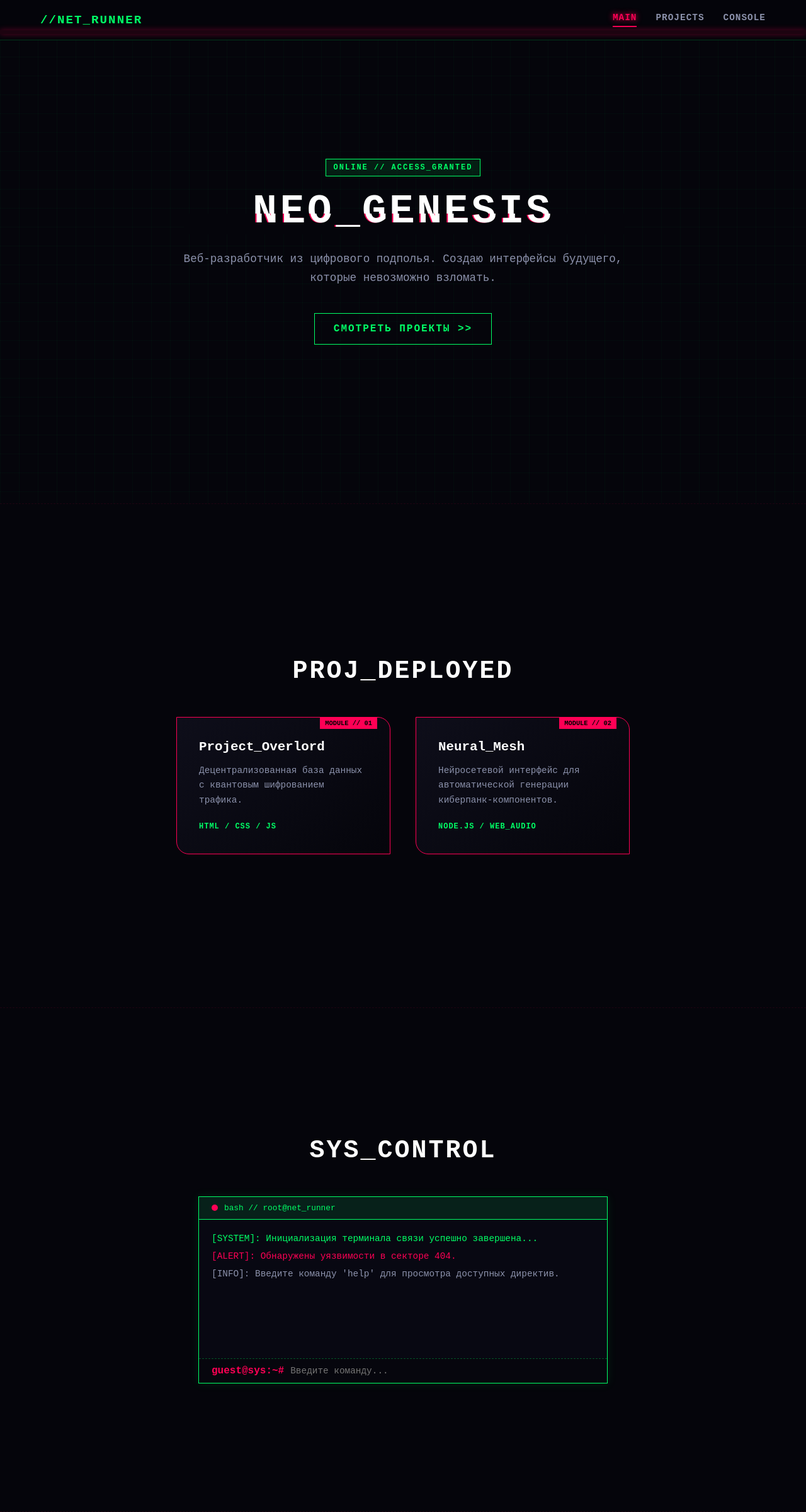
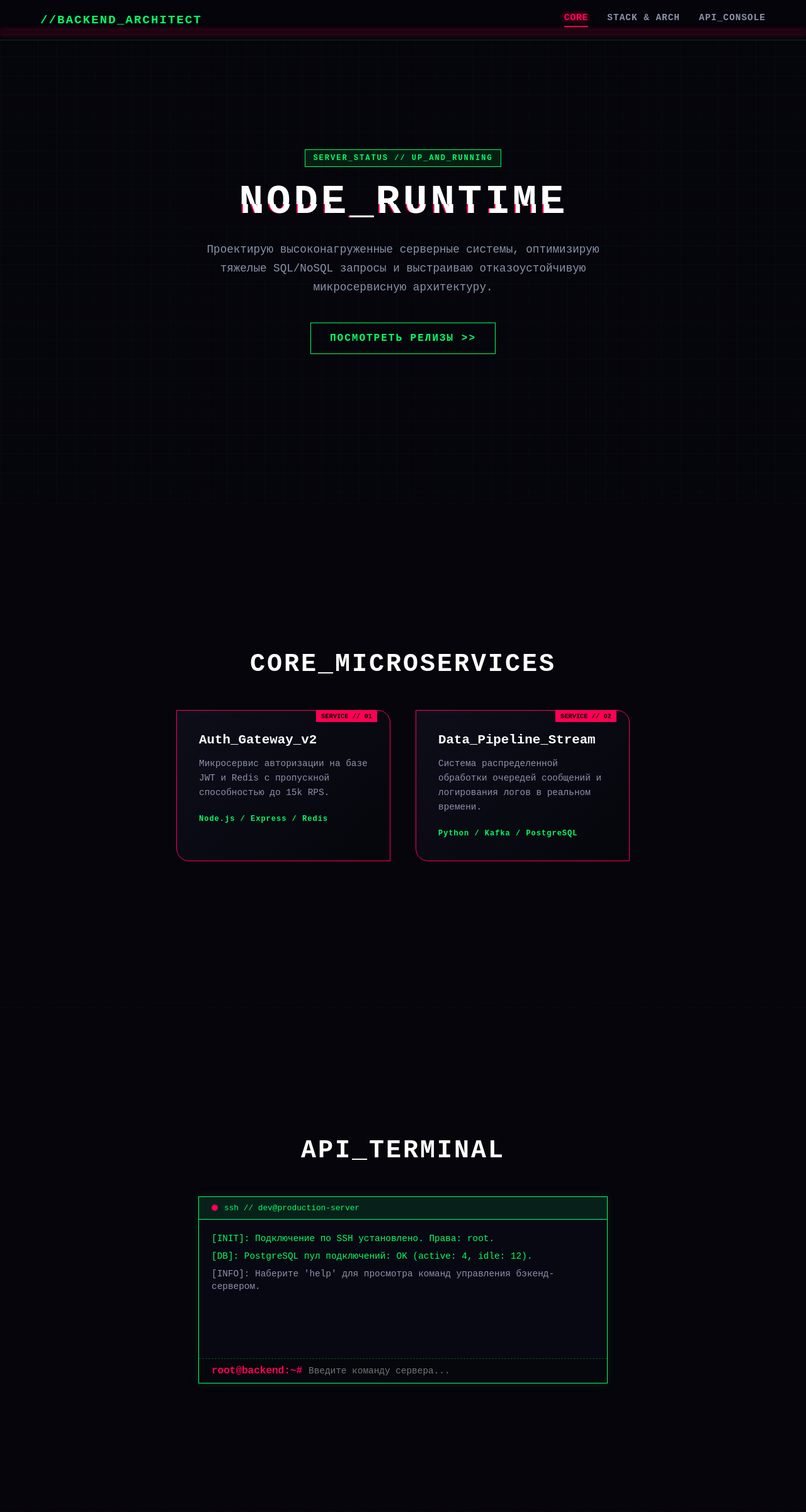
Before and after one commit to MrSkyAngule/myskile, a Django app: page / in a window 1280 px wide. Shown: the whole page at 63% size. Run offline with Django 5.2, Linux system fonts and the light colour scheme.

Commit message:
First commit

```diff
--- a/main/templates/main/home.html
+++ b/main/templates/main/home.html
@@ -3,81 +3,80 @@
 <head>
     <meta charset="UTF-8">
     <meta name="viewport" content="width=device-width, initial-scale=1.0">
-    <title>NET_RUNNER // PORTFOLIO</title>
+    <title>BACKEND_ARCHITECT // ROOT</title>
     <link rel="stylesheet" href="static/style.css">
 </head>
 <body>
 
-    <!-- Анимированная фоновая неоновая сетка -->
+    <!-- Фоновая неоновая сетка и лазер -->
     <div class="cyber-grid"></div>
     <div class="scanline"></div>
 
     <!-- Фиксированное кибер-меню -->
     <nav class="cyber-nav">
-        <div class="nav-logo" data-text="N_R">//NET_RUNNER</div>
+        <div class="nav-logo" data-text="B_A">//BACKEND_ARCHITECT</div>
         <div class="nav-links">
-            <a href="#main" class="nav-item active">MAIN</a>
-            <a href="#projects" class="nav-item">PROJECTS</a>
-            <a href="#terminal-sec" class="nav-item">CONSOLE</a>
+            <a href="#main" class="nav-item active">CORE</a>
+            <a href="#projects" class="nav-item">STACK & ARCH</a>
+            <a href="#terminal-sec" class="nav-item">API_CONSOLE</a>
         </div>
     </nav>
 
     <!-- СЕКЦИЯ 1: Главный экран -->
     <section id="main" class="section-container">
         <div class="hero-block">
-            <div class="status-badge">ONLINE // ACCESS_GRANTED</div>
-            <h1 class="hero-title" data-text="NEO_GENESIS">NEO_GENESIS</h1>
-            <p class="hero-subtitle">Веб-разработчик из цифрового подполья. Создаю интерфейсы будущего, которые невозможно взломать.</p>
-            <a href="#projects" class="action-btn">СМОТРЕТЬ ПРОЕКТЫ <span class="btn-arrow">>></span></a>
+            <div class="status-badge">SERVER_STATUS // UP_AND_RUNNING</div>
+            <h1 class="hero-title" data-text="NODE_RUNTIME">NODE_RUNTIME</h1>
+            <p class="hero-subtitle">Проектирую высоконагруженные серверные системы, оптимизирую тяжелые SQL/NoSQL запросы и выстраиваю отказоустойчивую микросервисную архитектуру.</p>
+            <a href="#projects" class="action-btn">ПОСМОТРЕТЬ РЕЛИЗЫ <span class="btn-arrow">>></span></a>
         </div>
     </section>
 
-    <!-- СЕКЦИЯ 2: Проекты -->
+    <!-- СЕКЦИЯ 2: Бэкенд-Проекты -->
     <section id="projects" class="section-container">
-        <h2 class="section-title" data-text="PROJ_DEPLOYED">PROJ_DEPLOYED</h2>
+        <h2 class="section-title" data-text="CORE_MICROSERVICES">CORE_MICROSERVICES</h2>
         <div class="projects-grid">
 
             <!-- Карточка 1 -->
             <div class="project-card">
-                <div class="card-tag">MODULE // 01</div>
-                <h3>Project_Overlord</h3>
-                <p>Децентрализованная база данных с квантовым шифрованием трафика.</p>
-                <span class="tech-stack">HTML / CSS / JS</span>
+                <div class="card-tag">SERVICE // 01</div>
+                <h3>Auth_Gateway_v2</h3>
+                <p>Микросервис авторизации на базе JWT и Redis с пропускной способностью до 15k RPS.</p>
+                <span class="tech-stack">Node.js / Express / Redis</span>
             </div>
 
             <!-- Карточка 2 -->
             <div class="project-card">
-                <div class="card-tag">MODULE // 02</div>
-                <h3>Neural_Mesh</h3>
-                <p>Нейросетевой интерфейс для автоматической генерации киберпанк-компонентов.</p>
-                <span class="tech-stack">NODE.JS / WEB_AUDIO</span>
+                <div class="card-tag">SERVICE // 02</div>
+                <h3>Data_Pipeline_Stream</h3>
+                <p>Система распределенной обработки очередей сообщений и логирования логов в реальном времени.</p>
+                <span class="tech-stack">Python / Kafka / PostgreSQL</span>
             </div>
 
         </div>
     </section>
 
-    <!-- СЕКЦИЯ 3: Терминал управления -->
+    <!-- СЕКЦИЯ 3: Терминал (Управление API) -->
     <section id="terminal-sec" class="section-container">
-        <h2 class="section-title" data-text="SYS_CONTROL">SYS_CONTROL</h2>
+        <h2 class="section-title" data-text="API_TERMINAL">API_TERMINAL</h2>
 
         <div class="cyber-terminal">
             <div class="terminal-header">
                 <span class="terminal-dot"></span>
-                <span class="terminal-title">bash // root@net_runner</span>
+                <span class="terminal-title">ssh // dev@production-server</span>
             </div>
             <div class="terminal-window" id="terminal-output">
-                <p class="output-line text-green">[SYSTEM]: Инициализация терминала связи успешно завершена...</p>
-                <p class="output-line text-pink">[ALERT]: Обнаружены уязвимости в секторе 404.</p>
-                <p class="output-line">[INFO]: Введите команду 'help' для просмотра доступных директив.</p>
+                <p class="output-line text-green">[INIT]: Подключение по SSH установлено. Права: root.</p>
+                <p class="output-line text-green">[DB]: PostgreSQL пул подключений: OK (active: 4, idle: 12).</p>
+                <p class="output-line">[INFO]: Наберите 'help' для просмотра команд управления бэкенд-сервером.</p>
             </div>
             <div class="terminal-input-row">
-                <span class="terminal-prompt">guest@sys:~#</span>
-                <input type="text" id="terminal-input" placeholder="Введите команду..." autocomplete="off">
+                <span class="terminal-prompt">root@backend:~#</span>
+                <input type="text" id="terminal-input" placeholder="Введите команду сервера..." autocomplete="off">
             </div>
         </div>
     </section>
 
-    <!-- Подключаем JavaScript логику -->
     <script src="static/script.js"></script>
 </body>
 </html>
--- a/static/script.js
+++ b/static/script.js
@@ -1,4 +1,3 @@
-// Контекст для генерации звуков (Web Audio API)
 const audioCtx = new (window.AudioContext || window.webkitAudioContext)();
 
 function playBeep(freq, type = 'sine', duration = 0.08) {
@@ -17,18 +16,15 @@ function playBeep(freq, type = 'sine', duration = 0.08) {
     osc.stop(audioCtx.currentTime + duration);
 }
 
-// Активируем аудио-контекст при первом клике пользователя по сайту
 document.body.addEventListener('click', () => {
     if (audioCtx.state === 'suspended') audioCtx.resume();
 });
 
-// 1. Озвучка навигации и элементов интерфейса
 document.querySelectorAll('.nav-item, .project-card, .action-btn').forEach(element => {
     element.addEventListener('mouseenter', () => playBeep(440, 'triangle', 0.05));
     element.addEventListener('click', () => playBeep(880, 'square', 0.1));
 });
 
-// 2. Логика подсветки пунктов меню при скролле (ScrollSpy)
 const sections = document.querySelectorAll('section');
 const navItems = document.querySelectorAll('.nav-item');
 
@@ -49,7 +45,7 @@ window.addEventListener('scroll', () => {
     });
 });
 
-// 3. Интерактивный терминал (Парсер команд)
+// БЭКЕНД ПАРСЕР ДЛЯ ТЕРМИНАЛА
 const terminalInput = document.getElementById('terminal-input');
 const terminalOutput = document.getElementById('terminal-output');
 
@@ -57,25 +53,26 @@ terminalInput.addEventListener('keydown', function(e) {
     if (e.key === 'Enter') {
         const command = this.value.trim().toLowerCase();
 
-        // Дублируем введенную команду на экран терминала
         const userLine = document.createElement('p');
-        userLine.innerHTML = `<span class="text-pink">guest@sys:~#</span> ${this.value}`;
+        userLine.innerHTML = `<span class="text-pink">root@backend:~#</span> ${this.value}`;
         terminalOutput.appendChild(userLine);
 
-        // Логика обработки команд
         const responseLine = document.createElement('p');
         responseLine.classList.add('output-line');
 
         if (command === 'help') {
-            responseLine.innerHTML = `<span class="text-green">Доступные директивы:</span><br>
-            > <b class="text-pink">about</b> - информация о владельце терминала<br>
-            > <b class="text-pink">skills</b> - текущий стек технологий<br>
-            > <b class="text-pink">clear</b> - очистить экран консоли`;
+            responseLine.innerHTML = `<span class="text-green">Консоль ядра сервера. Доступные команды:</span><br>
+            > <b class="text-pink">stack</b> - вывести список технологий серверной части<br>
+            > <b class="text-pink">db_status</b> - проверить статус баз данных<br>
+            > <b class="text-pink">ping</b> - сделать эхо-запрос к API шлюзу<br>
+            > <b class="text-pink">clear</b> - очистить экран логов`;
             playBeep(600, 'sine', 0.15);
-        } else if (command === 'about') {
-            responseLine.innerText = "[DATA]: Net_Runner — цифровой архитектор, специализирующийся на кибер-дизайне и реактивных скриптах.";
-        } else if (command === 'skills') {
-            responseLine.innerText = "[DATA]: Эксперт в HTML5, CSS3 (анимации, гриды), JavaScript (ES6+), Web Audio API.";
+        } else if (command === 'stack') {
+            responseLine.innerHTML = "[DATA]: Основной стек: Node.js (TypeScript), Python, PostgreSQL, Redis, Docker, REST API, GraphQL, gRPC.";
+        } else if (command === 'db_status') {
+            responseLine.innerHTML = `<span class="text-green">[SUCCESS]: PostgreSQL: CONNECTED (Latency: 1.2ms)<br>[SUCCESS]: Redis Cache: ACTIVE (Hit Rate: 94.2%)</span>`;
+        } else if (command === 'ping') {
+            responseLine.innerHTML = "PING api.gateway.local (127.0.0.1) 56(84) bytes of data.<br>64 bytes from 127.0.0.1: icmp_seq=1 ttl=64 <span class='text-green'>time=0.045 ms</span>";
         } else if (command === 'clear') {
             terminalOutput.innerHTML = '';
             this.value = '';
@@ -83,13 +80,11 @@ terminalInput.addEventListener('keydown', function(e) {
         } else if (command === '') {
             return;
         } else {
-            responseLine.innerHTML = `<span class="text-pink">[ERROR]: Команда '${command}' не найдена. Введите 'help'</span>`;
-            playBeep(150, 'sawtooth', 0.3); // Звук ошибки
+            responseLine.innerHTML = `<span class="text-pink">[ERROR]: Неизвестная системная директива '${command}'. Используйте 'help' для списка логических команд.</span>`;
+            playBeep(150, 'sawtooth', 0.3);
         }
 
         terminalOutput.appendChild(responseLine);
-
-        // Очищаем инпут и автоскроллим терминал вниз
         this.value = '';
         terminalOutput.scrollTop = terminalOutput.scrollHeight;
     }
```
Also changed, not shown: static/style.css (+3 -20 lines).
